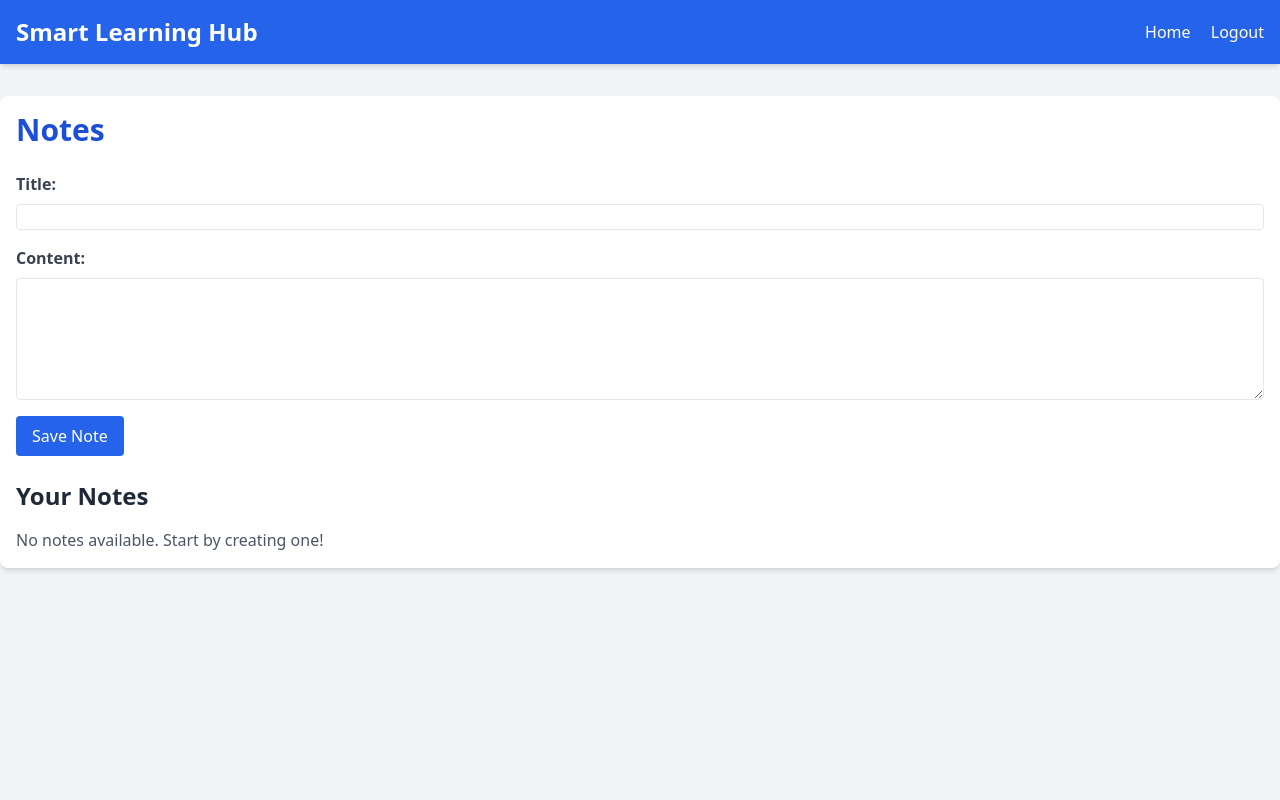
After one commit to Kritternai/PyProject, a Flask app: page /note in a window 1280 px wide. The commit adds this page. Run offline with Flask 3, Linux system fonts and the light colour scheme; a user stored in the database is signed in; data comes from the database, SQL or seed files in the repository.

Commit message:
Add notes feature with route and template integration

```diff
--- a/app/routes.py
+++ b/app/routes.py
@@ -400,3 +400,15 @@ def fetch_google_classroom_data():
         flash(f'Error fetching Google Classroom data: {e}', 'danger')
         print(f"ERROR: Error fetching Google Classroom data for user {user_id}: {e}")
         return redirect(url_for('index'))
+
+@app.route('/note')
+@login_required
+def note():
+    user_id = session['user_id']
+    user = user_manager.get_user_by_id(user_id)
+    if not user:
+        flash('User not found.', 'danger')
+        return redirect(url_for('index'))
+
+    # For now, just render a simple note page
+    return render_template('notes/note.html', title='Notes', user=user)
--- a/app/templates/dashboard.html
+++ b/app/templates/dashboard.html
@@ -36,6 +36,7 @@
                 <li><a href="{{ url_for('list_lessons') }}" class="text-blue-500 hover:underline">Lesson Management</a></li>
                 <li><a href="{{ url_for('view_external_data') }}" class="text-blue-500 hover:underline">View External Data (from Extension)</a></li>
                 <li><a href="{{ url_for('authorize_google_classroom') }}" class="text-blue-500 hover:underline">Connect Google Classroom API</a></li>
+                <li><a href="{{ url_for('note') }}" class="text-blue-500 hover:underline">Notes</a></li>
                 <!-- Add links to other modules here -->
             </ul>
         </div>
--- /dev/null
+++ b/app/templates/notes/note.html
@@ -0,0 +1,65 @@
+<html>
+<head>
+    <meta charset="UTF-8">
+    <meta name="viewport" content="width=device-width, initial-scale=1.0">
+    <title>{{ title }} - Smart Learning Hub</title>
+    <link rel="stylesheet" href="{{ url_for('static', filename='css/tailwind.css') }}">
+</head>
+<body class="bg-gray-100 text-gray-800 font-sans leading-normal">
+    <header class="bg-blue-600 text-white p-4 shadow-md">
+        <nav class="container mx-auto flex justify-between items-center">
+            <a href="{{ url_for('index') }}" class="text-2xl font-bold">Smart Learning Hub</a>
+            <div class="space-x-4">
+                <a href="{{ url_for('index') }}" class="hover:underline">Home</a>
+                <a href="{{ url_for('logout') }}" class="hover:underline">Logout</a>
+            </div>
+        </nav>
+    </header>
+    <main class="container mx-auto mt-8 p-4 bg-white rounded-lg shadow-md">
+        {% with messages = get_flashed_messages(with_categories=true) %}
+            {% if messages %}
+                <ul class="mb-4">
+                    {% for category, message in messages %}
+                        <li class="p-3 rounded-md {% if category == 'success' %}bg-green-100 text-green-800{% elif category == 'danger' %}bg-red-100 text-red-800{% elif category == 'info' %}bg-blue-100 text-blue-800{% endif %} mb-2">
+                            {{ message }}
+                        </li>
+                    {% endfor %}
+                </ul>
+            {% endif %}
+        {% endwith %}
+        <h1 class="text-3xl font-bold text-blue-700 mb-6">{{ title }}</h1>
+        <form method="POST" action="{{ url_for('note') }}" class="mb-6">
+            <div class="mb-4">
+                <label for="title" class="block text-gray-700 font-semibold mb-2">Title:</label>
+                <input type="text" id="title" name="title" required
+                       class="w-full p-2 border border-gray-300 rounded focus:outline-none focus:ring-2 focus:ring-blue-500">
+            </div>
+            <div class="mb-4">
+                <label for="content" class="block text-gray-700 font-semibold mb-2">Content:</label>
+                <textarea id="content" name="content" rows="5" required
+                          class="w-full p-2 border border-gray-300 rounded focus:outline-none focus:ring-2 focus:ring-blue-500"></textarea>
+            </div>
+            <button type="submit"
+                    class="bg-blue-600 text-white px-4 py-2 rounded hover:bg-blue-700 transition duration-200">Save Note</button>
+        </form>
+        <h2 class="text-2xl font-semibold text-gray-800 mb-4">Your Notes</h2>
+        {% if notes %}
+            <ul class="space-y-4">
+                {% for note in notes %}
+                    <li class="bg-gray-50 p-4 rounded-lg shadow-sm border border-gray-200">
+                        <h3 class="text-xl font-semibold text-blue-600 mb-2">{{ note.title }}</h3>
+                        <p class="text-gray-700 mb-2">{{ note.content }}</p>
+                        <p class="text-sm text-gray-500">Created at: {{ note.created_at.strftime('%Y-%m-%d %H:%M:%S') }}</p>
+                        <form method="POST" action="{{ url_for('delete_note', note_id=note.id) }}" class="mt-2">
+                            <button type="submit"
+                                    class="bg-red-600 text-white px-3 py-1 rounded hover:bg-red-700 transition duration-200">Delete</button>
+                        </form>
+                    </li>
+                {% endfor %}
+            </ul>
+        {% else %}
+            <p class="text-gray-600">No notes available. Start by creating one!</p>
+        {% endif %}
+    </main>
+</body>
+</html>
```
